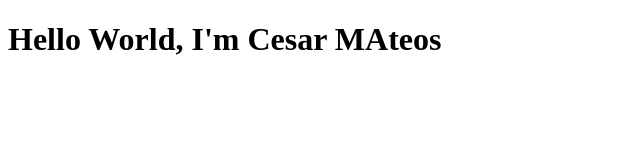
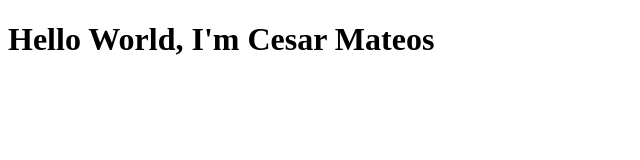
Before and after one commit to cesmasor/cesmasor.github.io, a plain HTML site: page hello_world_MateosSorcia.html in a window 1280 px wide. Shown: the full height of the page, 0-640 px from the left. Drawn offline with Linux system fonts and the light colour scheme.

Commit message:
Update hello_world_MateosSorcia.html

```diff
--- a/hello_world_MateosSorcia.html
+++ b/hello_world_MateosSorcia.html
@@ -10,7 +10,7 @@
 
  <body>
 
-  <h1>Hello World, I'm Cesar MAteos</h1>
+  <h1>Hello World, I'm Cesar Mateos</h1>
 
  </body>
 
```
